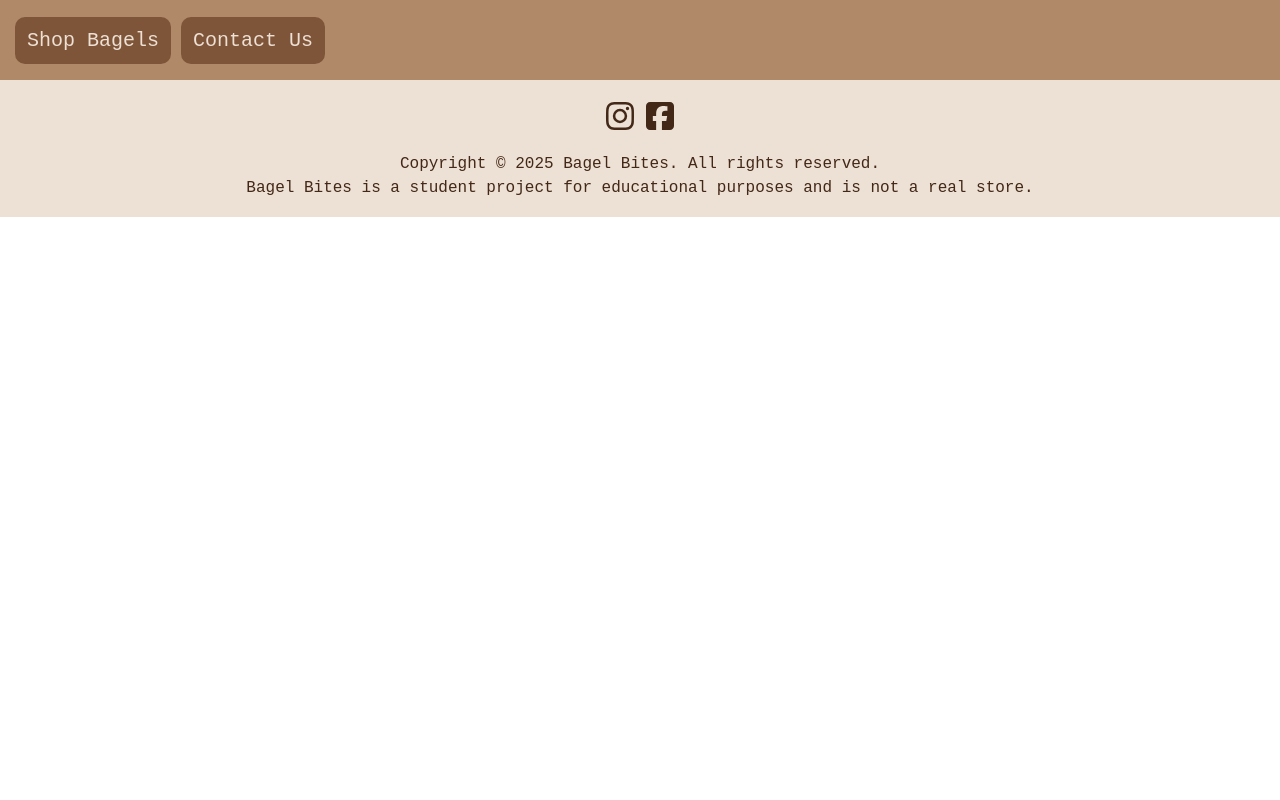
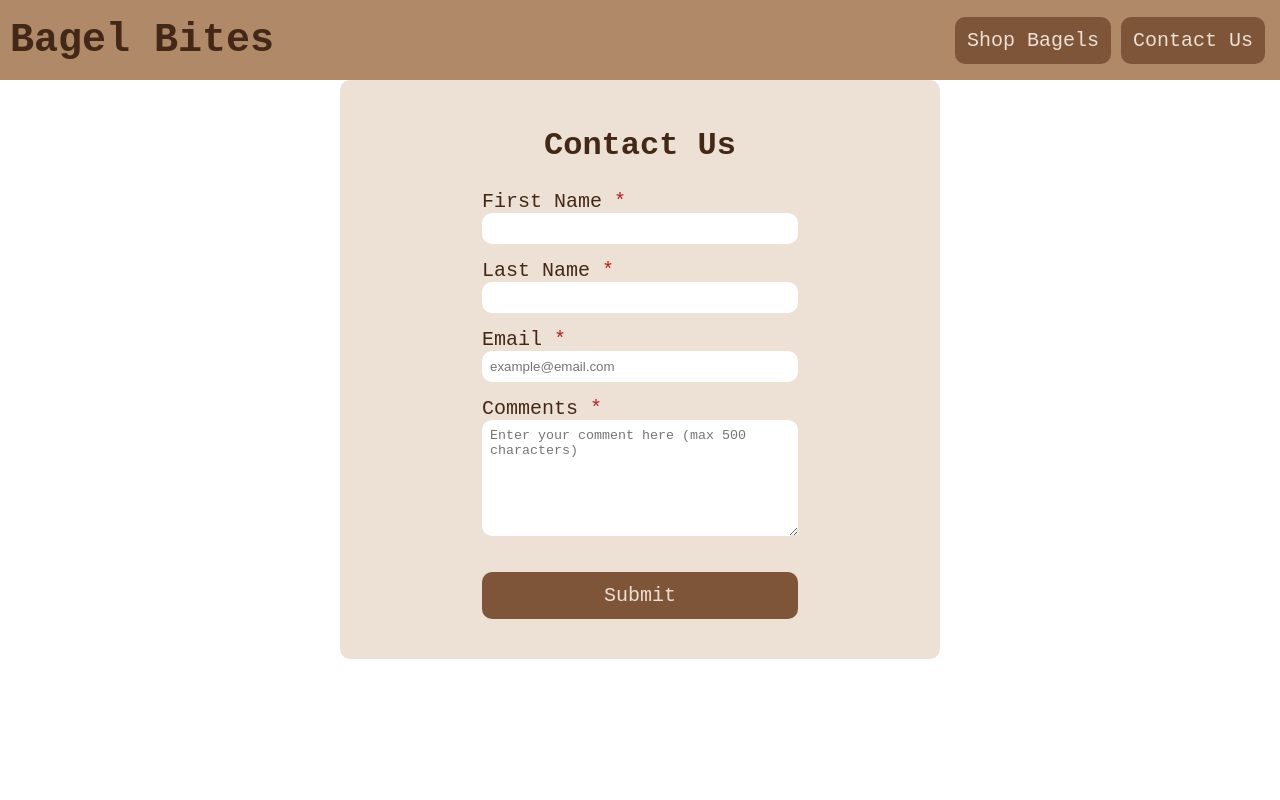
Before and after one commit to reneemes/e-commerce-react, a React (Vite) app in the folder client/: page /contact in a window 1280 px wide. Shown: the top 800 px of the page. Built offline with nearby package versions, Linux system fonts and the light colour scheme.

Commit message:
Fix: styling

```diff
--- a/client/src/App.jsx
+++ b/client/src/App.jsx
@@ -1,6 +1,8 @@
 import './App.css';
 import { Routes, Route } from 'react-router-dom';
 import HomePage from './components/HomePage/HomePage';
+import Contact from './components/ContactPage/Contact';
+import ProductPage from './components/ProductPage/ProductPage';
 import Header from './components/Header/Header';
 import Footer from './components/Footer/Footer';
 
@@ -11,8 +13,8 @@ function App() {
       <Header />
       <Routes>
         <Route path='/' element={<HomePage/>}/>
-        {/* <Route path='/' element={<HomePage/>}/> */}
-        {/* <Route path='/' element={<HomePage/>}/> */}
+        <Route path='/contact' element={<Contact/>}/>
+        <Route path='/shop' element={<ProductPage/>}/>
       </Routes>
       <Footer />
     </main>
--- /dev/null
+++ b/client/src/components/ContactPage/Contact.jsx
@@ -0,0 +1,35 @@
+import './Contact.scss';
+
+function Contact() {
+
+  return (
+    <div className='contact'>
+      <section className='contact-sec'>
+        <h1 className='contact-sec__title'>Contact Us</h1>
+        <form className='contact-form' id='contact-form' method='post'>
+          <label for='first-name' className='contact-form__label contact-form__label--required'>First Name</label>
+          <input type='text' name='first-name' id='first-name' required/>
+
+          <label for='last-name' className='contact-form__label contact-form__label--required'>Last Name</label>
+          <input type='text' name='last-name' id='last-name' required/>
+
+          <label for='email' className='contact-form__label contact-form__label--required'>Email</label>
+          <input type='email' name='email' id='email'
+            placeholder='example@email.com'
+            pattern='[a-z0-9._%+\-]+@[a-z0-9.\-]+\.[a-z]{2,}$'
+            title='Please input a valid email address. Example: name@email.com'
+            required />
+
+          <label for='comment-box' className='contact-form__label contact-form__label--required'>Comments</label>
+          <textarea name='comments' maxlength='500' placeholder='Enter your comment here (max 500 characters)' id='comment-box'></textarea>
+          <p id='character-output'></p>
+
+          <p className='error-message'></p>
+          <button className='submit-btn contact-form__submit-btn' type='submit' id='submit-btn'>Submit</button>
+        </form>
+      </section>
+    </div>
+  )
+}
+
+export default Contact;
--- /dev/null
+++ b/client/src/components/ContactPage/Contact.scss
@@ -0,0 +1,103 @@
+@use '../../styles/variables' as vars;
+
+.contact {
+  min-height: 100vh;
+}
+
+.contact-sec {
+  background-color: vars.$light-brown;
+  display: flex;
+  flex-direction: column;
+  align-items: center;
+  max-width: 375px;
+  border-radius: 10px;
+  margin: 0 auto;
+
+  &__title {
+    color: vars.$dark-brown;
+    font-size: 2rem;
+  }
+}
+
+.contact-form {
+  display: flex;
+  flex-direction: column;
+  align-items: flex-start;
+
+  &__label {
+    color: vars.$dark-brown;
+    font-size: 1.25rem;
+
+    &--required:after {
+      content: " *";
+      color: firebrick;
+    }
+  }
+
+  &__submit-btn {
+    @include vars.btn;
+    width: 100%;
+    margin: 20px 0;
+    font-family: 'Courier New', Courier, monospace;
+  }
+
+  input,
+  textarea {
+    @include vars.input-box;
+    margin: 0 0 15px 0;
+  }
+
+  textarea {
+    height: 100px;
+    margin: 0;
+  }
+
+  #character-output {
+    font-size: 0.9rem;
+    margin: 3px;
+  }
+
+  .error-message {
+    margin: 10px 0 0;
+    color: firebrick;
+  }
+}
+
+@media screen and (min-width: 768px) {
+  #hamburger-icon {
+    display: none;
+  }
+
+  .nav--desktop {
+    display: flex;
+    justify-content: space-between;
+    align-items: center;
+  }
+
+  .header {
+    &__product-btn,
+    &__home-btn {
+      @include vars.btn;
+      margin: 0 5px;
+    }
+  }
+
+  // main {
+  //   margin: 30px;
+  // }
+
+  .contact-sec {
+    max-width: 500px;
+    padding: 20px 0;
+  }
+}
+
+@media screen and (min-width: 1024px) {
+  // main {
+  //   height: 80vh;
+  // }
+
+  .contact-sec {
+    max-width: 600px;
+  }
+}
--- a/client/src/components/Header/Header.jsx
+++ b/client/src/components/Header/Header.jsx
@@ -1,20 +1,37 @@
 import './Header.scss';
+import { FontAwesomeIcon } from '@fortawesome/react-fontawesome';
+import { faBars, faX } from "@fortawesome/free-solid-svg-icons";
+import { Link } from 'react-router-dom';
+import { useState } from 'react';
 
 function Header() {
+  const [isOpen, setIsOpen] = useState(false);
 
   return (
-    <header className="header">
-      {/* <h1 className="header__title" onClick="navToHome()">Bagel Bites</h1> */}
-      <nav className="nav nav--desktop" id="desktop-nav">
-        <a className="header__product-btn" href="product-page/products.html">Shop Bagels</a>
-        <a className="header__contact-btn" href="contact-page/contact.html">Contact Us</a>
+    <header className='header'>
+      <Link className='header__title' to={'/'}>Bagel Bites</Link>
+      <nav className='nav nav--desktop' id='desktop-nav'>
+        <Link className='header__product-btn' to={'/shop'}>Shop Bagels</Link>
+        <Link className='header__product-btn' to={'/contact'}>Contact Us</Link>
       </nav>
 
-      {/* <i className="fa-solid fa-bars fa-2xl" style="color: #432818;" onclick="openNav()" id="hamburger-icon"></i> */}
-      <nav className="header-nav nav nav--mobile" id="mobile-nav">
-        {/* <i className="fa-solid fa-xmark fa-2xl" style="color: #ede0d4;" onclick="closeNav()" id="close-btn"></i> */}
-        <a className="header-nav__product-btn" href="../product-page/products.html">Shop Bagels</a>
-        <a className="header-nav__contact-btn" href="contact-page/contact.html">Contact Us</a>
+      <FontAwesomeIcon
+        icon={faBars}
+        size='2xl'
+        style={{color: '#432818',}}
+        onClick={() => setIsOpen(true)}
+        id='hamburger-icon'
+      />
+      <nav className={`header-nav nav nav--mobile ${isOpen ? 'nav-open' : ''}`} id='mobile-nav'>
+        <FontAwesomeIcon
+          icon={faX}
+          size='2xl'
+          style={{color: '#ede0d4',}}
+          onClick={() => setIsOpen(false)}
+          id='close-btn'
+        />
+        <Link className='header-nav__product-btn' to={'/shop'}>Shop Bagels</Link>
+        <Link className='header-nav__product-btn' to={'/contact'}>Contact Us</Link>
       </nav>
     </header>
   )
--- a/client/src/components/Header/Header.scss
+++ b/client/src/components/Header/Header.scss
@@ -12,8 +12,15 @@
   z-index: 1;
 
   &__title {
+    text-decoration: none;
     color: vars.$dark-brown;
+    font-size: 2.5rem;
+    font-weight: 700;
     margin: 0;
+  }
+
+  #hamburger-icon {
+    cursor: pointer;
   }
 }
 
@@ -55,6 +62,10 @@
   }
 }
 
+.nav-open {
+  width: 250px;
+}
+
 // Media Queries
 @media screen and (min-width: 768px) {
   #hamburger-icon {
--- /dev/null
+++ b/client/src/components/ProductPage/ProductPage.jsx
@@ -0,0 +1,13 @@
+import './ProductPage.scss';
+
+function ProductPage() {
+
+  return (
+    <div>
+      <h1>Shop Bagels</h1>
+      <section className='product-sec'></section>
+    </div>
+  )
+}
+
+export default ProductPage;
--- /dev/null
+++ b/client/src/components/ProductPage/ProductPage.scss
@@ -0,0 +1,70 @@
+@use '../../styles/variables' as vars;
+
+div {
+  // flex-grow: 1;
+  // margin: 10px 0 0;
+  // display: flex;
+  // flex-direction: column;
+  // align-items: center;
+
+  h1 {
+    color: vars.$dark-brown;
+  }
+}
+
+.product-sec {
+  display: flex;
+  flex-wrap: wrap;
+  justify-content: space-evenly;
+  margin: 30px 0;
+  margin: 20px auto 50px;
+
+  &__card {
+    border-radius: 10px;
+    background-color: vars.$light-brown;
+    width: 300px;
+    margin: 10px;
+
+    img {
+      border-radius: 10px 10px 0 0;
+      width: 100%;
+      height: 300px;
+      object-fit: cover;
+    }
+
+    p, h2 {
+      color: vars.$dark-brown;
+      padding: 8px;
+      margin: 0;
+    }
+  }
+}
+
+// Media Queries
+@media screen and (min-width: 768px) {
+  #hamburger-icon {
+    display: none;
+  }
+
+  .nav--desktop {
+    display: flex;
+    justify-content: space-between;
+    align-items: center;
+  }
+
+  .header {
+    &__home-btn,
+    &__contact-btn {
+      @include vars.btn;
+      margin: 0 5px;
+    }
+  }
+
+}
+
+@media screen and (min-width: 1024px) {
+  .product-sec {
+    justify-content: flex-start;
+    max-width: 1600px;
+  }
+}
--- a/client/src/styles/_variables.scss
+++ b/client/src/styles/_variables.scss
@@ -18,3 +18,14 @@ $dark-brown: #432818;
     color: $dark-brown;
   }
 }
+
+@mixin input-box {
+  border: none;
+  border-radius: 10px;
+  padding: 8px;
+  width: 300px;
+
+  &:focus {
+    outline-color: $secondary-color;
+  }
+}
```
